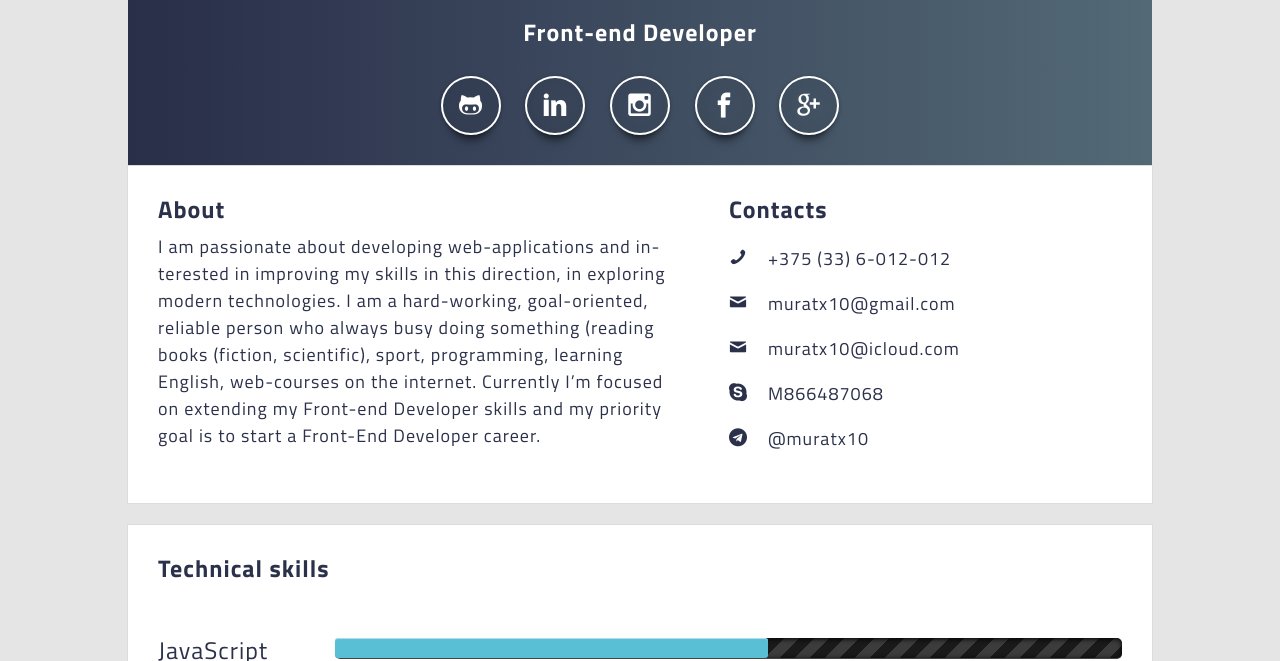
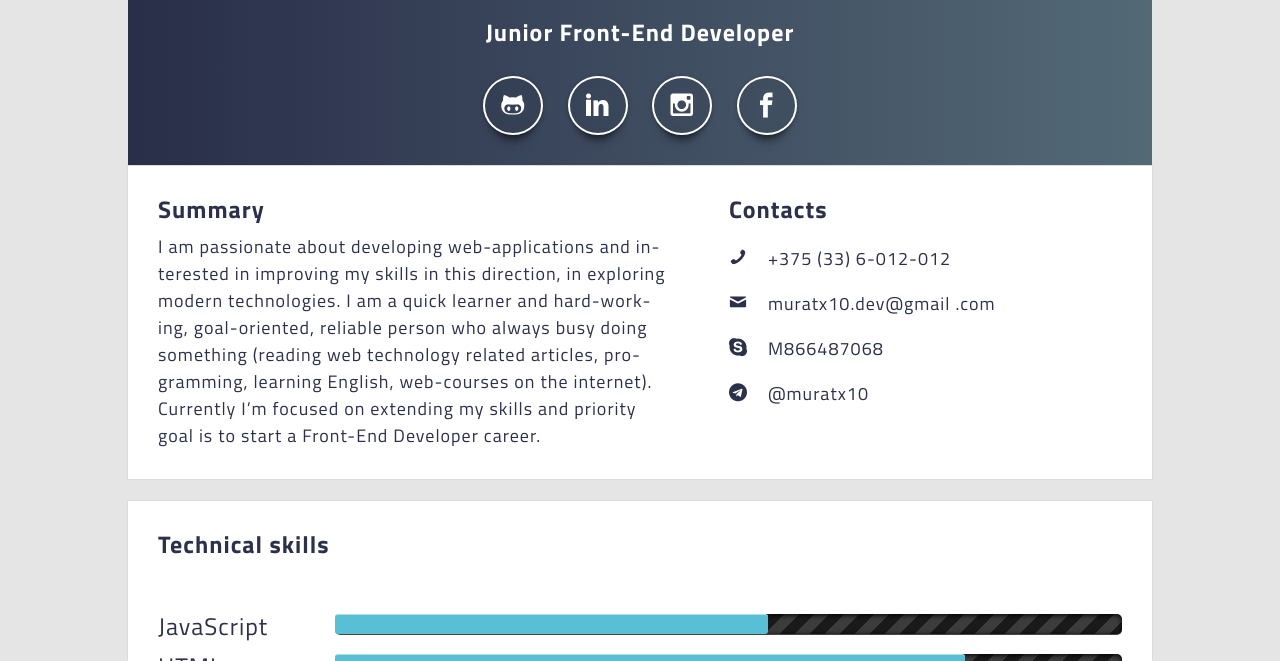
Before and after one commit to muratx10/rsschool-2019Q1-cv, a plain HTML site: page index.html in a window 1280 px wide. Shown: the part 439-1100 px from the top of the page. Drawn offline with Linux system fonts and the light colour scheme; files whose address does not match are found by name.

Commit message:
feat: update info

```diff
--- a/index.html
+++ b/index.html
@@ -5,7 +5,7 @@
   <meta charset="UTF-8">
   <meta name="viewport" content="width=device-width, initial-scale=1.0">
   <meta http-equiv="X-UA-Compatible" content="ie=edge">
-  <title>CV - Junior Front-end Dev</title>
+  <title>CV - Junior Front-End Dev</title>
   <link rel="stylesheet" href="./styles.css">
   <link href="https://fonts.googleapis.com/css?family=Titillium+Web:200,400,700" rel="stylesheet">
   <link rel="stylesheet" href="./normalize.css">
@@ -19,7 +19,7 @@
     <div class="header-wrap">
       <div class="navbar">
         <ul>
-          <li><a href="#About">About</a></li>
+          <li><a href="#Summary">About</a></li>
           <li><a href="#Skills">Skills</a></li>
           <li><a href="#Experience">Experience</a></li>
           <li><a href="#Education">Education</a></li>
@@ -35,31 +35,35 @@
         <img src="./assets/cv.jpg" alt="profile photo" width="300px" height="300px">
       </div>
       <h1>Shirmurat AKMAMEDAU</h1>
-      <h2>Front-end Developer</h2>
+      <h2>Junior Front-End Developer</h2>
       <div class="socialmedia">
         <a href="https://github.com/muratx10" title="Go to GitHub profile" target="_blank"><span class="icon-github raised"></span></a>
-        <a href="https://www.linkedin.com/in/muratx10/" title="Go to LinkedIn profile" target="_blank"><span class="icon-linkedin raised"></span></a>
+        <a href="https://www.linkedin.com/in/shirmurat-akmamedau-585b94181/" title="Go to LinkedIn profile" target="_blank"><span class="icon-linkedin raised"></span></a>
         <a href="https://www.instagram.com/muratx10/" title="Go to Instagram" target="_blank"><span class="icon-instagram raised"></span></a>
         <a href="https://www.facebook.com/muratx10" title="Go to Facebook page" target="_blank"><span class="icon-facebook raised"></span></a>
-       <a href="https://plus.google.com/102346013363097403693" title="Go to Google profile" target="_blank"> <span class="icon-google raised"></span></a>
       </div>
     </div>
     <div class="about-section">
       <div class="about-section__left-block">
-        <h3 id="About">About</h3>
+        <h3 id="Summary">Summary</h3>
         <p>I am passionate about developing web-applications and interested in improving my skills in this direction,
           in
-          exploring modern technologies. I am a hard-working, goal-oriented, reliable person who always busy doing
-          something (reading books (fiction, scientific), sport, programming, learning English, web-courses on the
-          internet. Currently I’m focused on extending my Front-end Developer skills and my priority goal is to start a
+          exploring modern technologies. I am a quick learner and
+            hard-working, goal-oriented, reliable person who always busy doing
+          something (reading web technology related articles, programming,
+            learning English,
+            web-courses on the
+          internet). Currently I’m focused on extending my skills and
+            priority goal is to start a
           Front-End Developer career.</p>
       </div>
       <div class="about-section__right-block">
         <div class="contacts">
           <h3>Contacts</h3>
           <span class="icon-phone">&nbsp;&nbsp;<a href="tel:+375336012012">+375 (33) 6-012-012</a></span>
-          <span class="icon-mail">&nbsp;&nbsp;<a href="mailto:muratx10@gmail.com">muratx10@gmail.com</a></span>
-          <span class="icon-mail">&nbsp;&nbsp;<a href="mailto:muratx10@icloud.com">muratx10@icloud.com</a></span>
+          <span class="icon-mail">&nbsp;&nbsp;<a
+                  href="mailto:muratx10.dev@gmail.com">muratx10.dev@gmail
+              .com</a></span>
           <span class="icon-skype">&nbsp;&nbsp;<a href="skype: m866487068">M866487068</a></span>
           <span class="icon-telegram">&nbsp;&nbsp;<a href="https://telegram.me/muratx10" target="_blank">@muratx10</a></span>
         </div>
```
Also changed, not shown: assets/cv.jpg.
